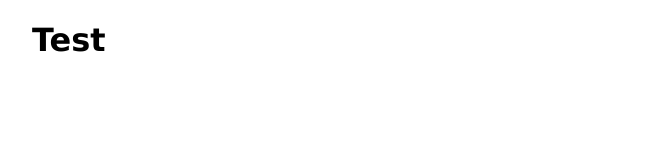
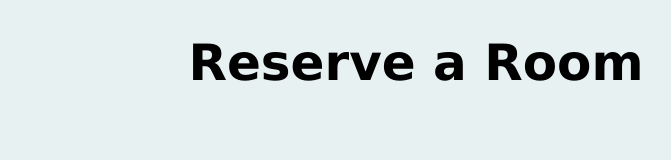
Before and after one commit to ebwinters/CMSC434Project, a plain HTML site: page pages/student/study_space.html in a window 1280 px wide. Shown: the whole page, without its empty margins (224-895 px from the left). Drawn offline with Linux system fonts and the light colour scheme.

Commit message:
Added header to study_space.html, changed body of study_space.css

```diff
--- a/css/student/study_space.css
+++ b/css/student/study_space.css
@@ -0,0 +1,3 @@
+body {
+    background-color: #e8f1f2;
+}
--- a/pages/student/study_space.html
+++ b/pages/student/study_space.html
@@ -9,5 +9,11 @@
 </head>
 
 <body>
-	<h1> Test </h1>
+	<h1 class="page-heading">Reserve a Room</h1>
 </body>
+
+
+<script src="../../js/student/study_space.js"></script>
+<script src="../../js/general_functions.js"></script>
+
+</html>
```
